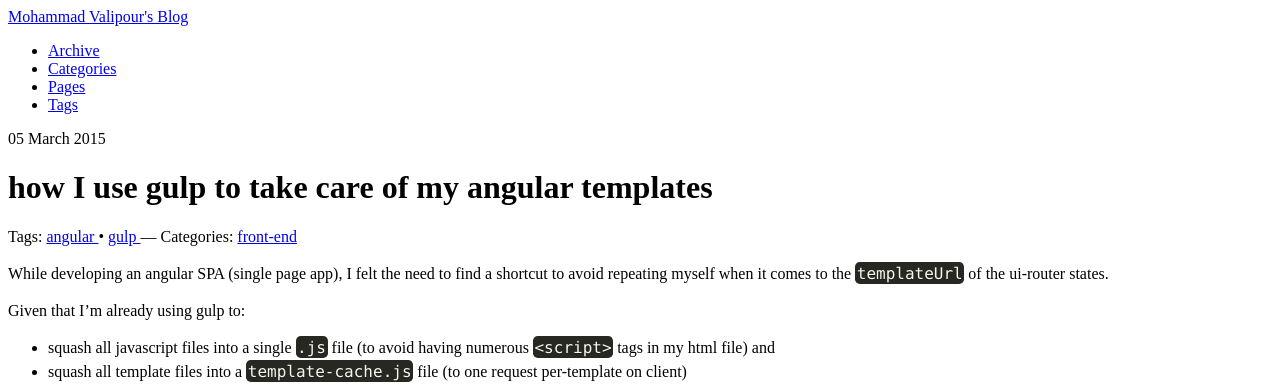
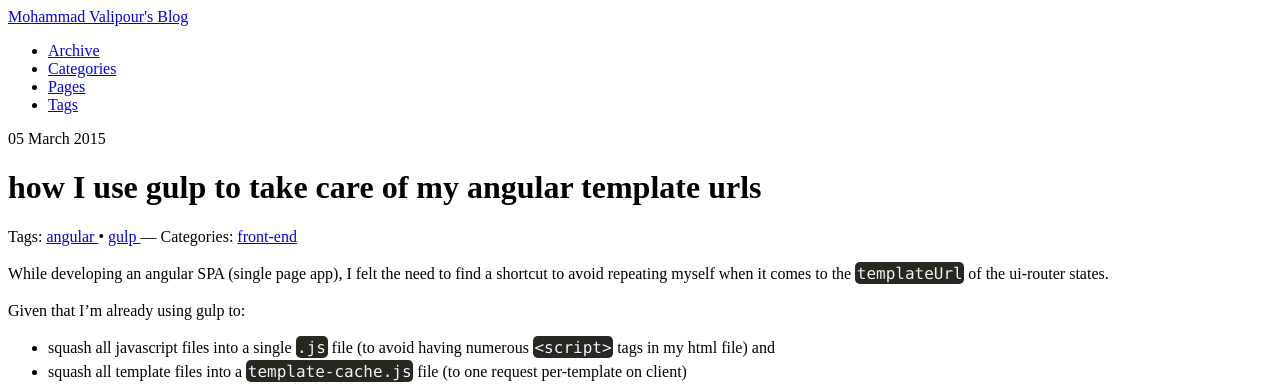
Before and after one commit to mvalipour/mvalipour.github.io, a Jekyll site: the page built from _posts/2015-03-05-how-i-take-care-of-my-angular-templates.md, in a window 1280 px wide. Shown: the top 384 px of the page. Built offline with Jekyll 4.4.1, drawn with Linux system fonts in a browser that asks for light colours; Markdown is read by kramdown in place of the engine named in the settings; comment, search, counter and statistics services are not loaded.

Commit message:
change title

```diff
--- a/_posts/2015-03-05-how-i-take-care-of-my-angular-templates.md
+++ b/_posts/2015-03-05-how-i-take-care-of-my-angular-templates.md
@@ -1,6 +1,6 @@
 ---
 layout: post
-title: "how I use gulp to take care of my angular templates"
+title: "how I use gulp to take care of my angular template urls"
 description: ""
 category: "front-end"
 tags: [angular, gulp]
```
